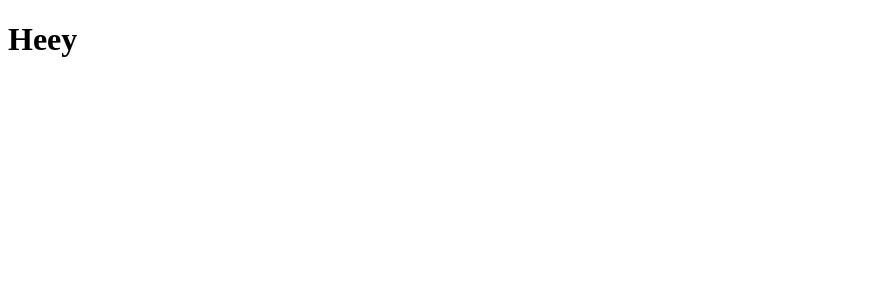
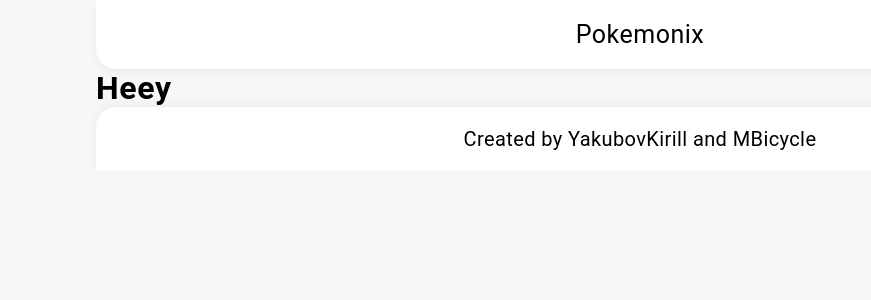
Before and after one commit to YakubovKirill/pokemon-react-ts, a React (Create React App) app in the folder pokemon-app/: page / in a window 1280 px wide. Shown: the top 300 px of the page, without its empty margins (0-871 px from the left). Built offline with nearby package versions, Linux system fonts and the light colour scheme.

Commit message:
feat: create header and footer components with style and adaptive

```diff
--- a/pokemon-app/src/App.tsx
+++ b/pokemon-app/src/App.tsx
@@ -1,10 +1,18 @@
 import React from 'react';
 import './App.css';
+import './styles/mainStyle.css'
+import './styles/footer.css'
+import { Header } from './components/Header/Header';
+import { Footer } from './components/Footer/Footer';
 
 function App() {
   return (
-    <div className="App">
-      <h1>Heey</h1>
+    <div className='f-c'>
+      <div className='wrapper'>
+        <Header />
+        <h1>Heey</h1>
+        <Footer />
+      </div>
     </div>
   );
 }
--- /dev/null
+++ b/pokemon-app/src/components/Footer/Footer.tsx
@@ -0,0 +1,8 @@
+import React from 'react'
+import '../../styles/footer.css'
+
+export const Footer: React.FC = () => (
+    <footer className='f-c'>
+        <div className='label'>Created by YakubovKirill and MBicycle</div>
+    </footer>
+)
--- /dev/null
+++ b/pokemon-app/src/components/Header/Header.tsx
@@ -0,0 +1,8 @@
+import React from 'react'
+import '../../styles/header.css'
+
+export const Header: React.FC = () => (
+  <header className='f-c'>
+    <div className='logo'>Pokemonix</div>
+  </header>
+)
--- /dev/null
+++ b/pokemon-app/src/styles/footer.css
@@ -0,0 +1,12 @@
+footer {
+  height: -webkit-max-content;
+  height: max-content;
+  border-top-left-radius: 20px;
+  border-top-right-radius: 20px;
+  background-color: #fff;
+  box-shadow: 0px -3px 10px #5858580f;
+}
+footer .label {
+  margin: 20px 10px;
+  font-size: 20px;
+}
--- /dev/null
+++ b/pokemon-app/src/styles/footer.scss
@@ -0,0 +1,14 @@
+@import 'variables';
+
+footer {
+    height: max-content;
+    border-top-left-radius: $header-footer-border-radius;
+    border-top-right-radius: $header-footer-border-radius;
+    background-color: $white-color;
+    box-shadow: 0px -3px 10px #5858580f;
+
+    .label {
+        margin: 20px 10px;
+        font-size: 20px;
+    }
+}
--- /dev/null
+++ b/pokemon-app/src/styles/header.css
@@ -0,0 +1,23 @@
+header {
+  height: -webkit-max-content;
+  height: max-content;
+  border-bottom-left-radius: 20px;
+  border-bottom-right-radius: 20px;
+  background-color: #fff;
+  box-shadow: 0px 5px 10px #5858580f;
+}
+header .logo {
+  margin: 20px 10px;
+  font-size: 30px;
+}
+
+@media screen and (max-width: 1280px) {
+  header .logo {
+    font-size: 25px;
+  }
+}
+@media screen and (max-width: 768px) {
+  header .logo {
+    font-size: 20px;
+  }
+}
--- /dev/null
+++ b/pokemon-app/src/styles/header.scss
@@ -0,0 +1,22 @@
+@import 'variables';
+
+header {
+    height: max-content;
+    border-bottom-left-radius: $header-footer-border-radius;
+    border-bottom-right-radius: $header-footer-border-radius;
+    background-color: $white-color;
+    box-shadow: 0px 5px 10px #5858580f;
+
+    .logo {
+        margin: 20px 10px;
+        font-size: $logo-font-size;
+    }
+}
+
+@media screen and (max-width: 1280px) {
+    header .logo { font-size: $logo-font-size - 5px; }
+}
+
+@media screen and (max-width: 768px) {
+    header .logo { font-size: $logo-font-size - 10px; }
+}
--- /dev/null
+++ b/pokemon-app/src/styles/mainStyle.css
@@ -0,0 +1,37 @@
+* {
+  margin: 0;
+  padding: 0;
+  font-family: "Roboto", sans-serif;
+  transition: 0.3s all ease;
+  letter-spacing: 0.02em;
+}
+
+html, body {
+  width: 100%;
+  height: 100%;
+  min-width: 300px;
+  background-color: #f7f7f7;
+}
+
+.f-c {
+  display: flex;
+  align-items: center;
+  justify-content: center;
+}
+
+.wrapper {
+  min-width: 300px;
+  max-width: 1200px;
+  width: 80%;
+}
+
+@media screen and (max-width: 1280px) {
+  .wrapper {
+    width: 85%;
+  }
+}
+@media screen and (max-width: 768px) {
+  .wrapper {
+    width: 100%;
+  }
+}
--- /dev/null
+++ b/pokemon-app/src/styles/mainStyle.scss
@@ -0,0 +1,36 @@
+@import 'variables';
+
+* {
+    margin: 0;
+    padding: 0;
+    font-family: $main-font-family;
+    transition: 0.3s all ease;
+    letter-spacing: 0.02em;
+}
+
+html, body {
+    width: 100%;
+    height: 100%;
+    min-width: $min-screen-width;
+    background-color: $body-bg-color;
+}
+
+.f-c {
+    display: flex;
+    align-items: center;
+    justify-content: center;
+}
+
+.wrapper {
+    min-width: $min-screen-width;
+    max-width: $max-container-width;
+    width: 80%;
+}
+
+@media screen and (max-width: 1280px) {
+    .wrapper { width: 85%; }
+}
+
+@media screen and (max-width: 768px) {
+    .wrapper { width: 100%; }
+}
--- /dev/null
+++ b/pokemon-app/src/styles/variables.scss
@@ -0,0 +1,9 @@
+$main-font-size: 17px;
+$main-font-family: 'Roboto', sans-serif;
+$min-screen-width: 300px;
+$max-container-width: 1200px;
+$header-footer-border-radius: 20px;
+$logo-font-size: 30px;
+
+$body-bg-color: #f7f7f7;
+$white-color: #fff;
```
Also changed, not shown: pokemon-app/src/styles/variables.css (added), 1 other file (tests, documents, lock files or other folders).
